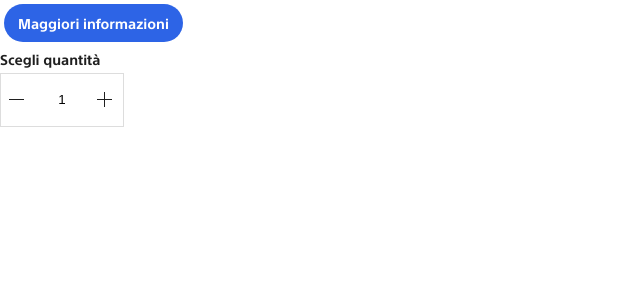
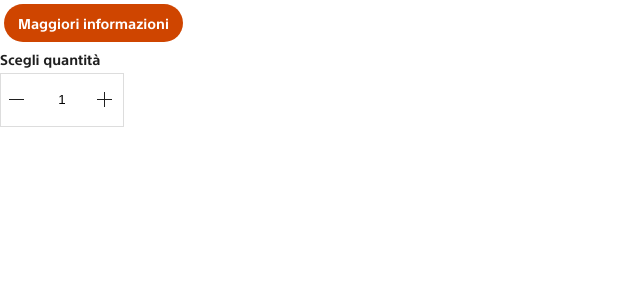
Before and after one commit to stefaniazocco/playstationCloneProject, a React (Create React App) app: page / in a window 1280 px wide. Shown: the top 300 px of the page, without its empty margins (0-640 px from the left). Built offline with nearby package versions, Linux system fonts and the light colour scheme.

Commit message:
fix: fix button mixin

```diff
--- a/src/components/elements/buttons/button.scss
+++ b/src/components/elements/buttons/button.scss
@@ -1,17 +1,3 @@
-@mixin color($text, $background, $hover) {
-    a div{
-        color: $text;
-        background-color: $background;
-    }
-
-    &:hover {
-        border-color: $hover;
-        a div {
-            background-color: $hover;
-        }
-    }
-}
-
 %button{
     padding: 2px;
     border-radius: 2rem;
@@ -31,17 +17,29 @@
     }
 }
 
+@mixin color($text, $background, $hover) {
+    @extend %button;
+    a div{
+        color: $text;
+        background-color: $background;
+    }
+
+    &:hover {
+        border-color: $hover;
+        a div {
+            background-color: $hover;
+        }
+    }
+}
+
 .button-blue {
     @include color($colorWhite, $colorBlue, $colorBlueHover);
-    @extend %button;
 }
 
 .button-red {
     @include color($colorWhite, $colorRed, $colorRedHover);
-    @extend %button;
 }
 
 .button-white {
     @include color($colorBlack, $colorWhite, $colorWhiteHover);
-    @extend %button;
 }
--- a/src/pages/homepage/Homepage.js
+++ b/src/pages/homepage/Homepage.js
@@ -5,7 +5,7 @@ import { Counter } from "../../components/elements/counter/StoreCounter";
 export function Homepage(){
     return (
         <>
-            <Button className="button-blue" link="#" string="Maggiori informazioni"/>
+            <Button className="button-red" link="#" string="Maggiori informazioni"/>
             <Counter />
         </>
     )
```
